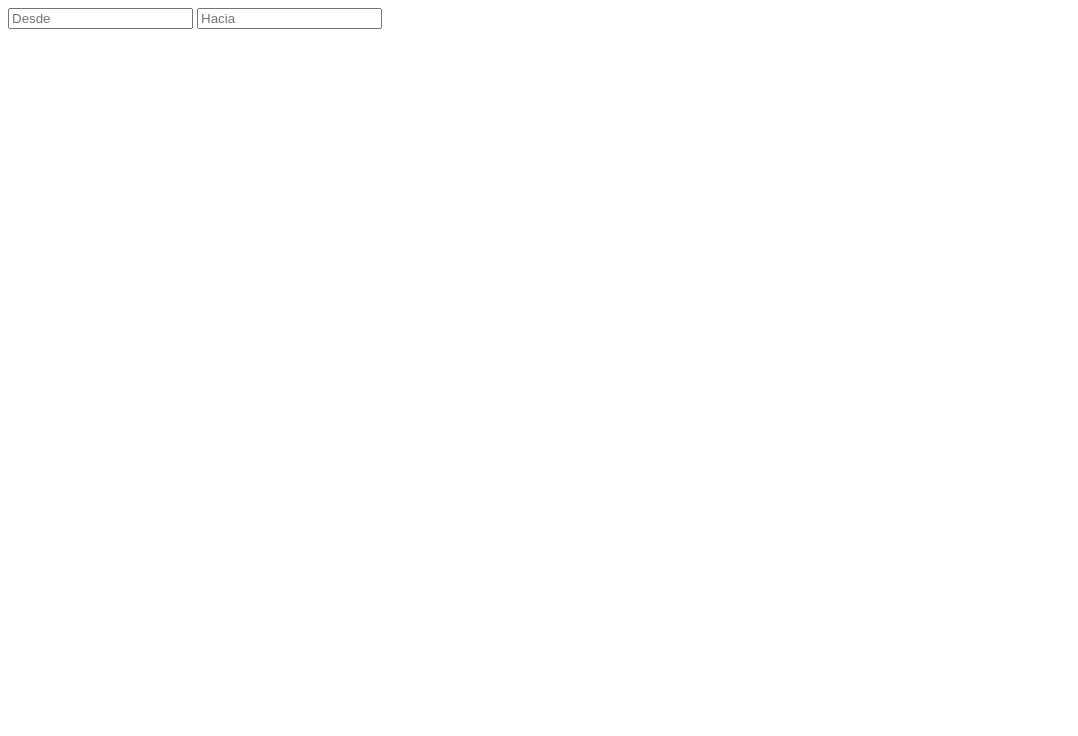
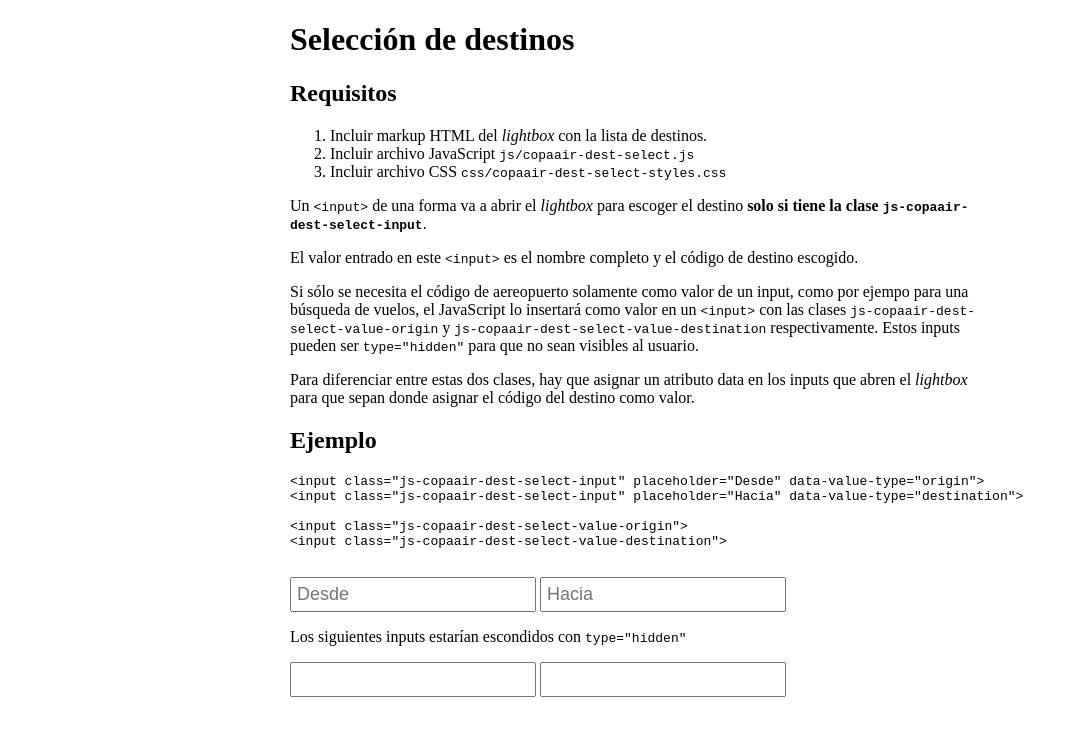
Before and after one commit to Nobox/Copa-Destination-Selector, a website: page dist/example.html in a window 1280 px wide. Shown: the whole page, without its empty margins (0-1078 px from the left). Drawn offline with nearby package versions, Linux system fonts and the light colour scheme.

Commit message:
Add documentation and expand example file.

```diff
--- a/dist/example.html
+++ b/dist/example.html
@@ -4,13 +4,70 @@
     <meta charset="utf-8">
     <meta http-equiv="X-UA-Compatible" content="IE=edge">
     <link href="css/copaair-dest-select-styles.css" rel="stylesheet">
+
+    <!-- Styles for example only -->
+    <style>
+        body {
+            display: block;
+            margin-left: auto;
+            margin-right: auto;
+            max-width: 700px;
+        }
+
+        input {
+            padding: 5px;
+            font-size: 18px;
+        }
+
+    </style>
 </head>
 <body>
-    <input class="js-copaair-dest-select-input" placeholder="Desde" data-value="origin">
-    <input class="js-copaair-dest-select-input" placeholder="Hacia" data-value="destination">
+    <h1>Selección de destinos</h1>
 
-    <input class="js-copaair-dest-select-value-origin" type="hidden">
-    <input class="js-copaair-dest-select-value-destination" type="hidden">
+    <h2>Requisitos</h2>
+
+    <ol>
+        <li>Incluir markup HTML del <i>lightbox</i> con la lista de destinos.</li>
+        <li>Incluir archivo JavaScript <code>js/copaair-dest-select.js</code></li>
+        <li>Incluir archivo CSS <code>css/copaair-dest-select-styles.css</code></li>
+    </ol>
+
+    <p>Un <code>&lt;input&gt;</code> de una forma va a abrir el <i>lightbox</i> para escoger
+       el destino <strong>solo si tiene la clase <code>js-copaair-dest-select-input</code></strong>.</p>
+
+    <p>El valor entrado en este <code>&lt;input&gt;</code> es el nombre completo y el código de destino escogido.</p>
+
+    <p>Si sólo se necesita el código de aereopuerto solamente como valor de un input, como por ejempo para una búsqueda de vuelos,
+        el JavaScript lo insertará como valor en un <code>&lt;input&gt;</code> con las clases
+        <code>js-copaair-dest-select-value-origin</code> y <code>js-copaair-dest-select-value-destination</code>
+        respectivamente. Estos inputs pueden ser <code>type="hidden"</code> para que no sean visibles
+        al usuario.
+    </p>
+
+    <p>Para diferenciar entre estas dos clases, hay que asignar un atributo data en los inputs que abren
+    el <em>lightbox</em> para que sepan donde asignar el código del destino como valor.</p>
+
+    <h2>Ejemplo</h2>
+
+    <code><pre>
+&lt;input class="js-copaair-dest-select-input" placeholder="Desde" data-value-type="origin"&gt;
+&lt;input class="js-copaair-dest-select-input" placeholder="Hacia" data-value-type="destination"&gt;
+
+&lt;input class="js-copaair-dest-select-value-origin"&gt;
+&lt;input class="js-copaair-dest-select-value-destination"&gt;
+    </pre></code>
+
+    <form>
+        <div>
+            <input class="js-copaair-dest-select-input" placeholder="Desde" data-value-type="origin">
+            <input class="js-copaair-dest-select-input" placeholder="Hacia" data-value-type="destination">
+        </div>
+        <div>
+            <p>Los siguientes inputs estarían escondidos con <code>type="hidden"</code></p>
+            <input class="js-copaair-dest-select-value-origin">
+            <input class="js-copaair-dest-select-value-destination">
+        </div>
+    </form>
 
     <section class="copaair-dest-select  copaair-hidden  js-copaair-dest-select-dialog">
         <h1 class="copaair-dest-select-header">
```
